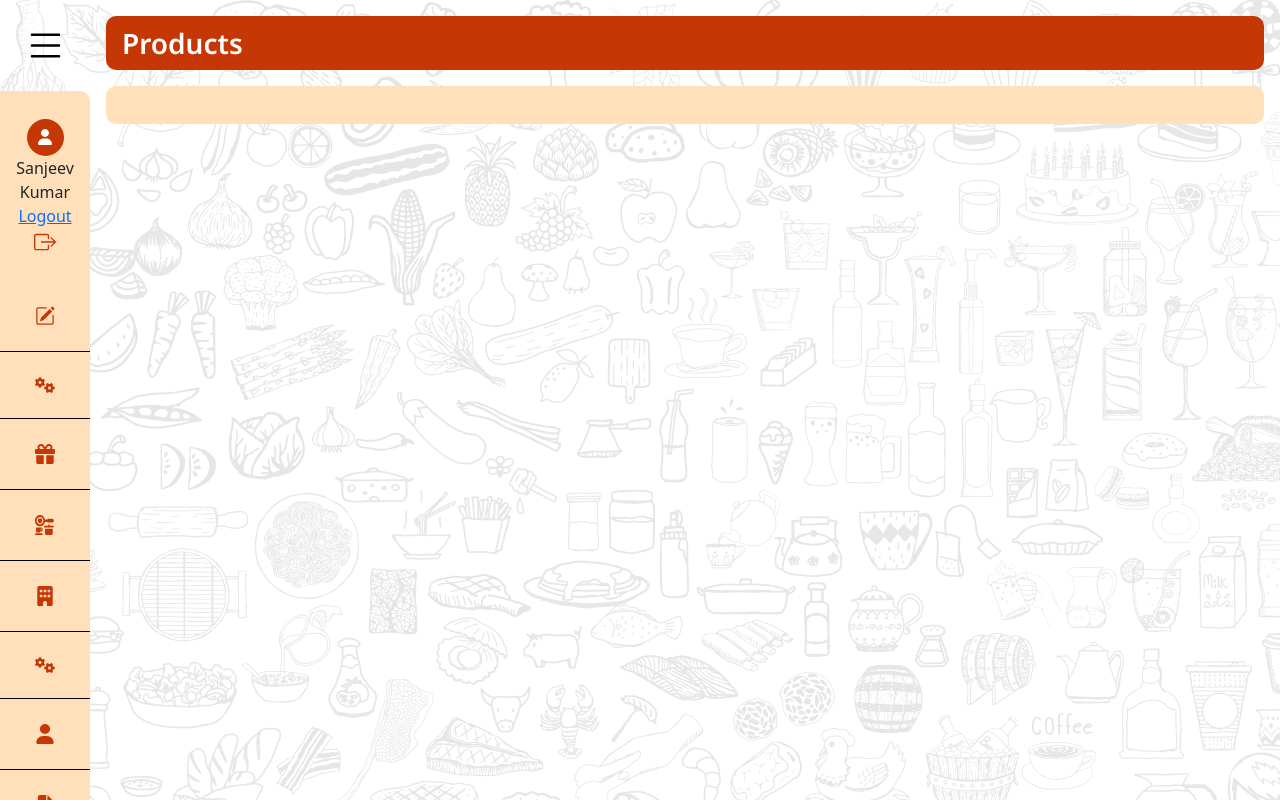
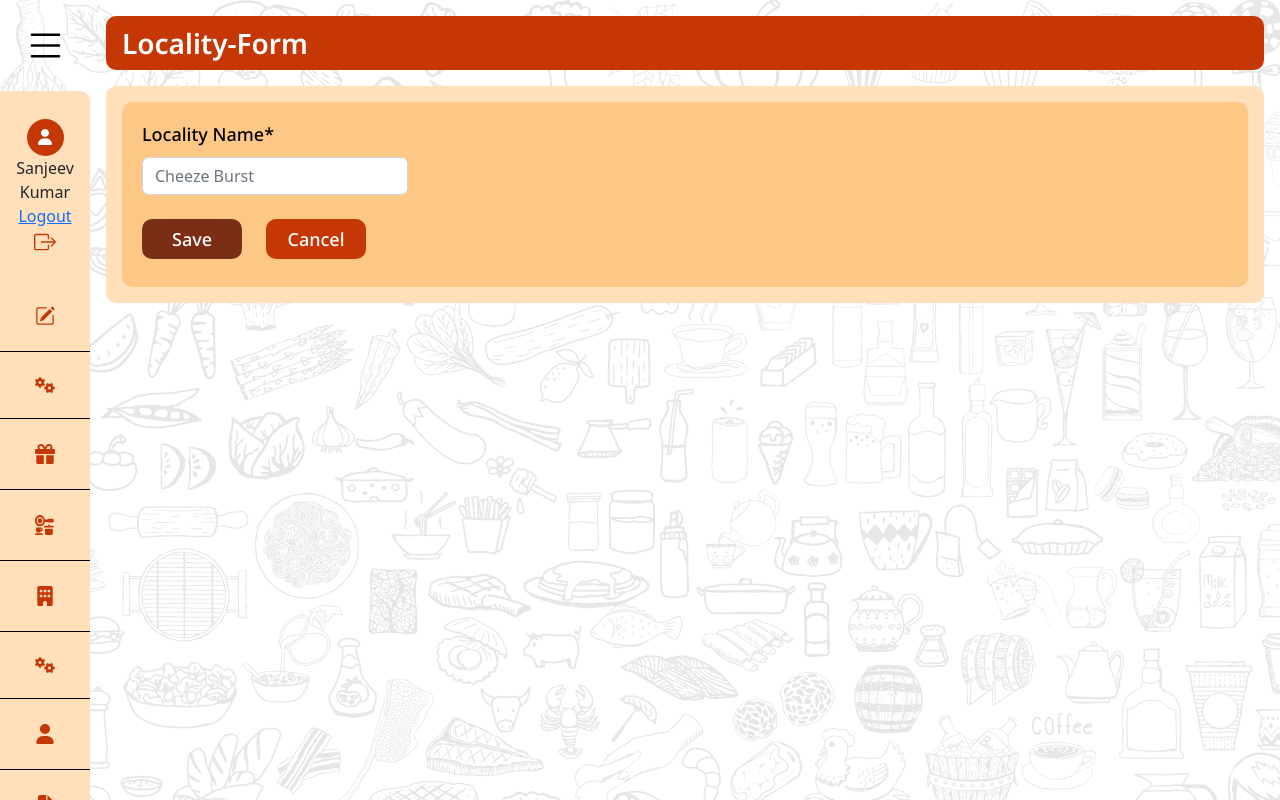
Before and after one commit to sg1496/ordermanagement, a React (Vite) app: page /locality_form in a window 1280 px wide. Built offline with nearby package versions, Linux system fonts and the light colour scheme.

Commit message:
Locality

```diff
--- /dev/null
+++ b/src/Components/Main/Locality/LocalityForm/LocalityForm.jsx
@@ -0,0 +1,62 @@
+import React, { useState, useRef } from "react";
+// import "./Basic.scss";
+import { useDispatch, useSelector } from "react-redux";
+import { navTitle } from "../../../../Store/Slice/NavSlices";
+import Buttons from "../../ProductComponent/Buttons/NewButtons";
+import { useParams } from "react-router-dom"
+import { useNavigate } from "react-router-dom"
+
+
+
+function LocalityForm(props) {
+
+
+
+    const edit = useParams()
+    const Navigate = useNavigate()
+    const dispatch = useDispatch();
+
+    dispatch(navTitle("Locality-Form"));
+
+
+    const cancelHandler = () => {
+
+        Navigate(`/localityTable`)
+
+    }
+
+    return (
+        <>
+            <div className="addProduct__basicTabs">
+                <form >
+                    <div className="addProduct__basicForm d-flex">
+
+                        <div className="field_width">
+                            <label htmlFor="product-name" className="form-label inputForm__label">
+                                Locality Name
+                                <span className="formRequired">*</span>
+                            </label>
+                            <input
+                                type="text"
+                                id="product-name"
+                                className="form-control"
+                                placeholder="Cheeze Burst"
+                                name="variantName"
+                                required
+                            />
+                        </div>
+
+                    </div>
+                    <div>
+                        <Buttons fname="Save"
+                            Sname="Cancel"
+                            cancelHandler={cancelHandler}
+                        />
+                    </div>
+                </form>
+            </div>
+        </>
+    );
+}
+
+export default LocalityForm;
--- /dev/null
+++ b/src/Components/Main/Locality/LocalitySearchTable/LocalityMain.jsx
@@ -0,0 +1,20 @@
+import React from 'react';
+import LocalitySearch from './LocalitySearch/LocalitySearch';
+import LocalityTable from './LocalityTable/LocalityTable';
+import { useDispatch } from 'react-redux';
+import { navTitle } from '../../../../Store/Slice/NavSlices';
+const LocalityMain= () => {
+    const dispatch = useDispatch()
+    dispatch(navTitle("Locality"))
+
+    return (
+        <>
+            <div className="productOuter p-3">
+                <LocalitySearch />
+                <LocalityTable />
+            </div>
+        </>
+    )
+}
+
+export default LocalityMain;
--- /dev/null
+++ b/src/Components/Main/Locality/LocalitySearchTable/LocalitySearch/LocalitySearch.jsx
@@ -0,0 +1,28 @@
+import React from 'react';
+import { Link } from 'react-router-dom';
+import { faSearch, faSquarePlus } from '@fortawesome/free-solid-svg-icons';
+import { FontAwesomeIcon } from '@fortawesome/react-fontawesome';
+
+function LocalitySearch() {
+    return (
+        <>
+            <div className='product_searchField d-flex justify-content-end'>
+                <div className="product__innerSearchInput position-relative w-100">
+                    <input type="search" className='w-100' placeholder='Search...' />
+                    <FontAwesomeIcon icon={faSearch} className='product__innerSearchInputIcon position-absolute' />
+                </div>
+
+
+                <div className="product__innerAddnewButtons">
+                    <Link to="/locality_form">
+                        <FontAwesomeIcon icon={faSquarePlus} />
+                        <span className='ps-2'>Add New</span>
+                    </Link>
+                </div>
+
+            </div >
+        </>
+    )
+}
+
+export default LocalitySearch;
--- a/src/Components/Main/Locality/LocalityTable.jsx
+++ b/src/Components/Main/Locality/LocalitySearchTable/LocalityTable/LocalityTable.jsx
@@ -1,8 +1,8 @@
 import React from 'react';
 import "./LocalityTable.scss";
-import images from "../../../assets/images"
+import images from "../../../../../assets/images"
 import { useDispatch } from 'react-redux';
-import { navTitle } from '../../../Store/Slice/NavSlices';
+import { navTitle } from '../../../../../Store/Slice/NavSlices';
 
 const LocalityTable = () => {
     const dispatch = useDispatch();
--- a/src/Components/Main/Locality/LocalityTable.scss
+++ b/src/Components/Main/Locality/LocalitySearchTable/LocalityTable/LocalityTable.scss
@@ -1,4 +1,4 @@
-@import "../../../assets/css/untilities.scss";
+@import "../../../../../assets/css/untilities.scss";
 
 .productSection__table {
     .table {
--- a/src/Components/Main/Main.jsx
+++ b/src/Components/Main/Main.jsx
@@ -19,7 +19,6 @@ import SupplierForm from './Supplier/SupplierForm/SupplierForm';
 import Mainsuppliertable from './Supplier/Suppliertablecomp/Mainsuppliertable';
 import MainCouponsform from './Coupons/MainCouponsform';
 import Categorytable from './CategoryComponent/AddCategory/Categorytable/Categorytable';
-import LocalityTable from './Locality/LocalityTable';
 import ManageTable from './ManageUser/ManageTable/ManageTable';
 import ManageuserForm from './ManageUser/MangaeUserForm/ManageuserForm';
 import ManageRoleForm from './ManageRole/ManageRoleForm';
@@ -33,6 +32,8 @@ import ComboTable from './ComboComponent/ComboTableComponent/ComboTable/ComboTab
 import ComboForm from './ComboComponent/ComboFormComponent/ComboForm';
 import VariantsMain from './Variant/VariantSearchTable/VariantsMain';
 import Variantform from './Variant/VariantForm/Variantform';
+import LocalityMain from './Locality/LocalitySearchTable/LocalityMain';
+import LocalityForm from './Locality/LocalityForm/LocalityForm';
 
 
 
@@ -56,7 +57,8 @@ function Main() {
                         <Route path='supplierform/:id' element={<SupplierForm />} />
                         <Route path='mainsuppliertable' element={<Mainsuppliertable />} />
                         <Route path='maincouponsform' element={<MainCouponsform />} />
-                        <Route path='localityTable' element={<LocalityTable />} />
+                        <Route path='localityTable' element={<LocalityMain />} />
+                        <Route path='locality_form' element={<LocalityForm />} />
                         <Route path='managetable' element={<ManageTable />} />
                         <Route path='manageuserform' element={<ManageuserForm />} />
                         <Route path='manageroleform' element={<ManageRoleForm />} />
```
